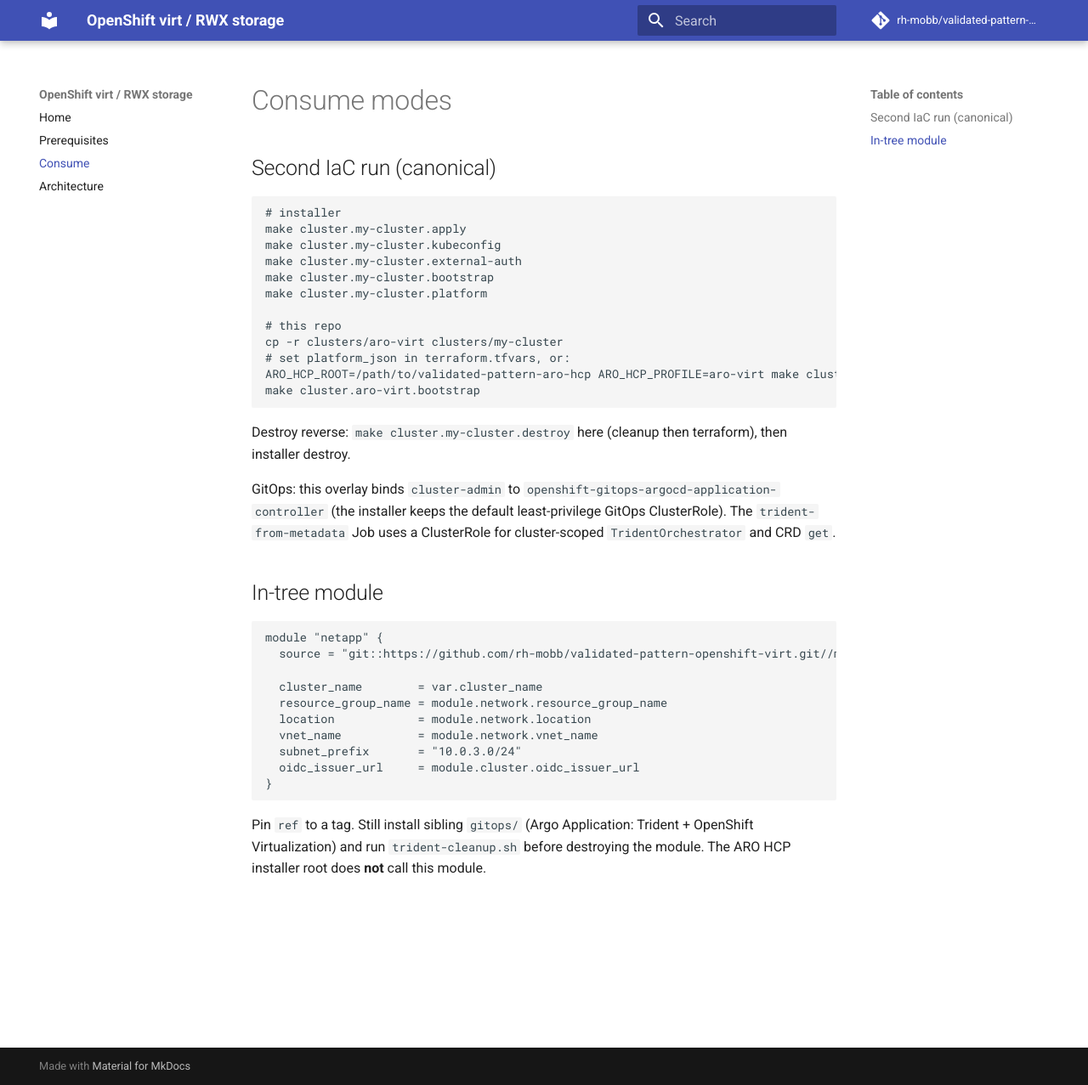
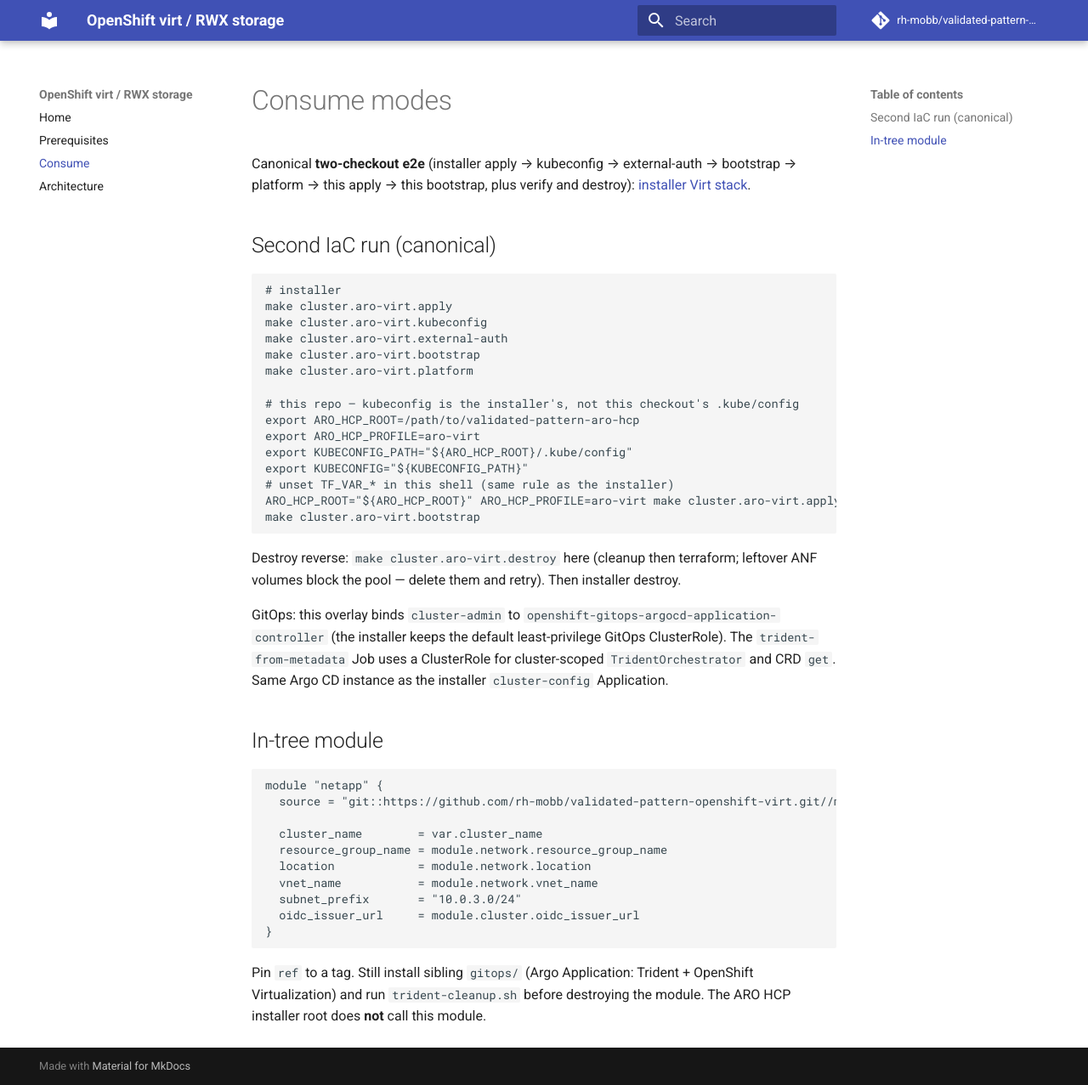
Before and after one commit to rh-mobb/validated-pattern-openshift-virt, an MkDocs documentation site: the page built from docs/guides/consume.md, in a window 1280 px wide and 1277 px high. Shown: the whole window at 85% size. Built offline with MkDocs 1.6.1 and Material for MkDocs 9.7.7, drawn with Linux system fonts in a browser that asks for light colours; comment, search, counter and statistics services are not loaded.

Commit message:
docs: point consume path at installer virt-stack e2e
Sibling bootstrap uses the installer kubeconfig; leftover ANF volumes
block terraform destroy of the pool.

````diff
--- a/docs/guides/consume.md
+++ b/docs/guides/consume.md
@@ -1,25 +1,30 @@
 # Consume modes
+
+Canonical **two-checkout e2e** (installer apply → kubeconfig → external-auth → bootstrap → platform → this apply → this bootstrap, plus verify and destroy): [installer Virt stack](https://rh-mobb.github.io/validated-pattern-aro-hcp/guides/virt-stack/).
 
 ## Second IaC run (canonical)
 
 ```bash
 # installer
-make cluster.my-cluster.apply
-make cluster.my-cluster.kubeconfig
-make cluster.my-cluster.external-auth
-make cluster.my-cluster.bootstrap
-make cluster.my-cluster.platform
+make cluster.aro-virt.apply
+make cluster.aro-virt.kubeconfig
+make cluster.aro-virt.external-auth
+make cluster.aro-virt.bootstrap
+make cluster.aro-virt.platform
 
-# this repo
-cp -r clusters/aro-virt clusters/my-cluster
-# set platform_json in terraform.tfvars, or:
-ARO_HCP_ROOT=/path/to/validated-pattern-aro-hcp ARO_HCP_PROFILE=aro-virt make cluster.aro-virt.apply
+# this repo — kubeconfig is the installer's, not this checkout's .kube/config
+export ARO_HCP_ROOT=/path/to/validated-pattern-aro-hcp
+export ARO_HCP_PROFILE=aro-virt
+export KUBECONFIG_PATH="${ARO_HCP_ROOT}/.kube/config"
+export KUBECONFIG="${KUBECONFIG_PATH}"
+# unset TF_VAR_* in this shell (same rule as the installer)
+ARO_HCP_ROOT="${ARO_HCP_ROOT}" ARO_HCP_PROFILE=aro-virt make cluster.aro-virt.apply
 make cluster.aro-virt.bootstrap
 ```
 
-Destroy reverse: `make cluster.my-cluster.destroy` here (cleanup then terraform), then installer destroy.
+Destroy reverse: `make cluster.aro-virt.destroy` here (cleanup then terraform; leftover ANF volumes block the pool — delete them and retry). Then installer destroy.
 
-GitOps: this overlay binds `cluster-admin` to `openshift-gitops-argocd-application-controller` (the installer keeps the default least-privilege GitOps ClusterRole). The `trident-from-metadata` Job uses a ClusterRole for cluster-scoped `TridentOrchestrator` and CRD `get`.
+GitOps: this overlay binds `cluster-admin` to `openshift-gitops-argocd-application-controller` (the installer keeps the default least-privilege GitOps ClusterRole). The `trident-from-metadata` Job uses a ClusterRole for cluster-scoped `TridentOrchestrator` and CRD `get`. Same Argo CD instance as the installer `cluster-config` Application.
 
 ## In-tree module
 
````
Also changed, not shown: CHANGELOG.md (+4 -0 lines), README.md (+11 -8 lines), docs/index.md (+1 -0 lines).
